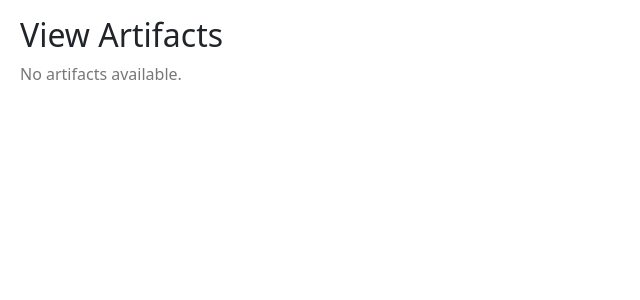
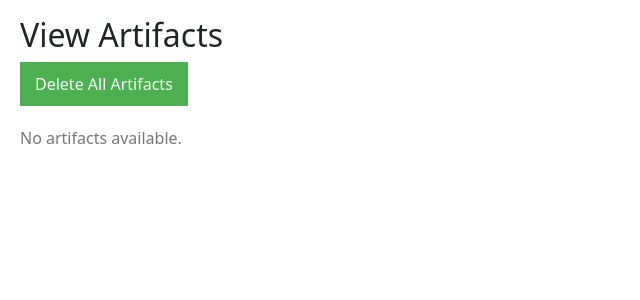
Before and after one commit to Arjun-V-K/artifact-ratings, a Flask app: page /view_artifacts_page in a window 1280 px wide. Shown: the part 148-448 px from the top of the page, without its empty margins (0-640 px from the left). Run offline with Flask 3, Linux system fonts and the light colour scheme.

Commit message:
Add delete all artifacts button

```diff
--- a/app/routes.py
+++ b/app/routes.py
@@ -92,3 +92,9 @@ def delete_artifact(artifact_id):
     db.session.delete(artifact_to_delete)
     db.session.commit()
     return redirect(url_for('main.view_artifacts_page'))
+
+@main_bp.route('/delete_all_artifacts', methods=['POST'])
+def delete_all_artifacts():
+    Artifact.query.delete()
+    db.session.commit()
+    return redirect(url_for('main.view_artifacts_page'))
--- a/app/templates/view_artifacts.html
+++ b/app/templates/view_artifacts.html
@@ -4,8 +4,20 @@
 
 {% block content %}
     <h2>View Artifacts</h2>
+    <form id="delete-all-form" method="POST" action="{{ url_for('main.delete_all_artifacts') }}">
+        <button type="submit" onclick="confirmDeleteArtifacts()">Delete All Artifacts</button>
+    </form>
+
+    <script>
+        function confirmDeleteArtifacts() {
+            if (confirm("Are you sure you want to delete all artifacts?")) {
+                document.getElementById("delete-all-form").submit();
+            }
+        }
+    </script>
+
     {% if artifacts %}
-    <table border="1">
+    <!-- <table border="1">
         <thead>
             <tr>
                 <th>ID</th>
@@ -38,7 +50,7 @@
                 </tr>
             {% endfor %}
         </tbody>
-    </table>
+    </table> -->
     <br>
 
     {% set artifact_slot_key_labels = {
```
